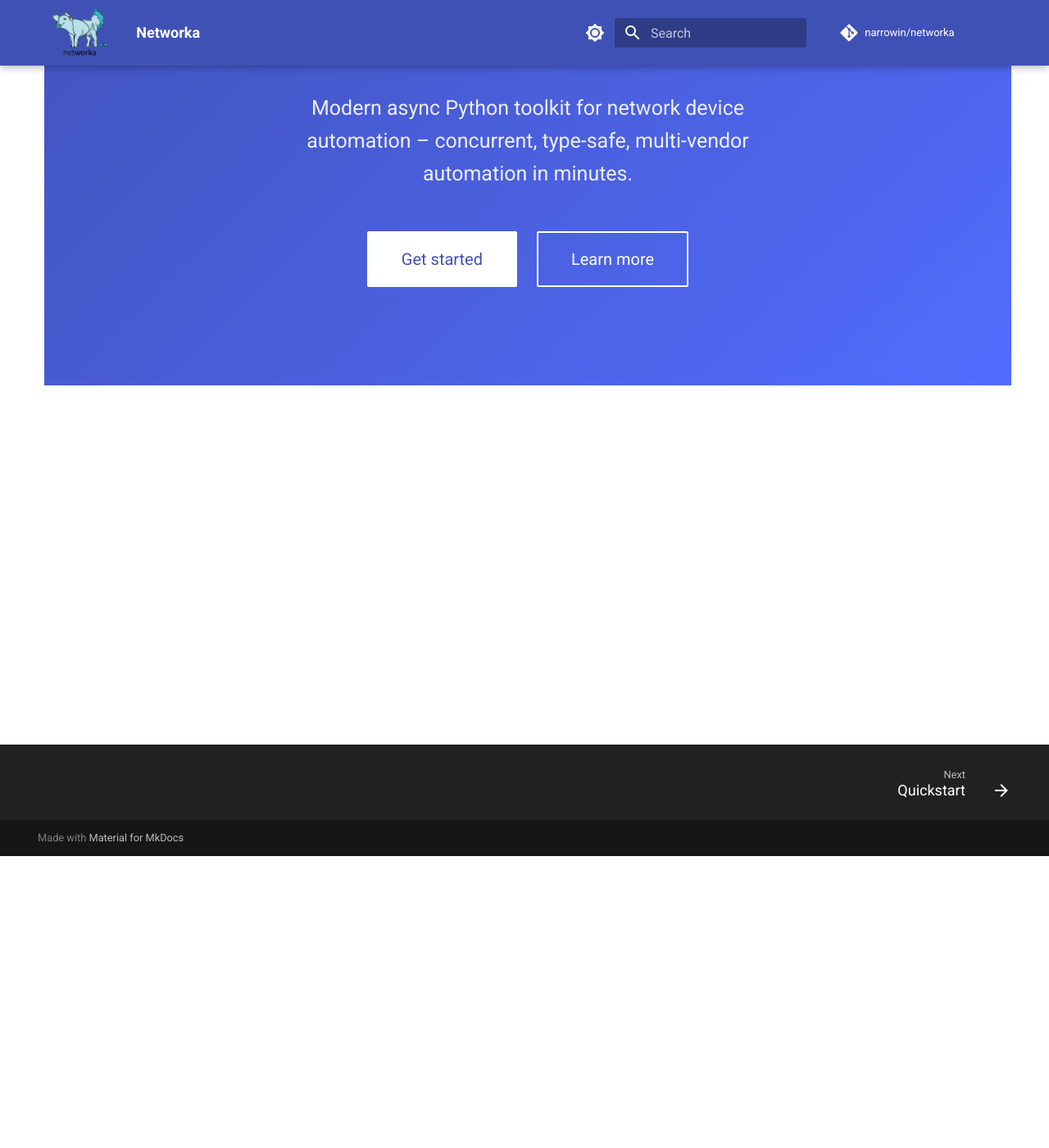
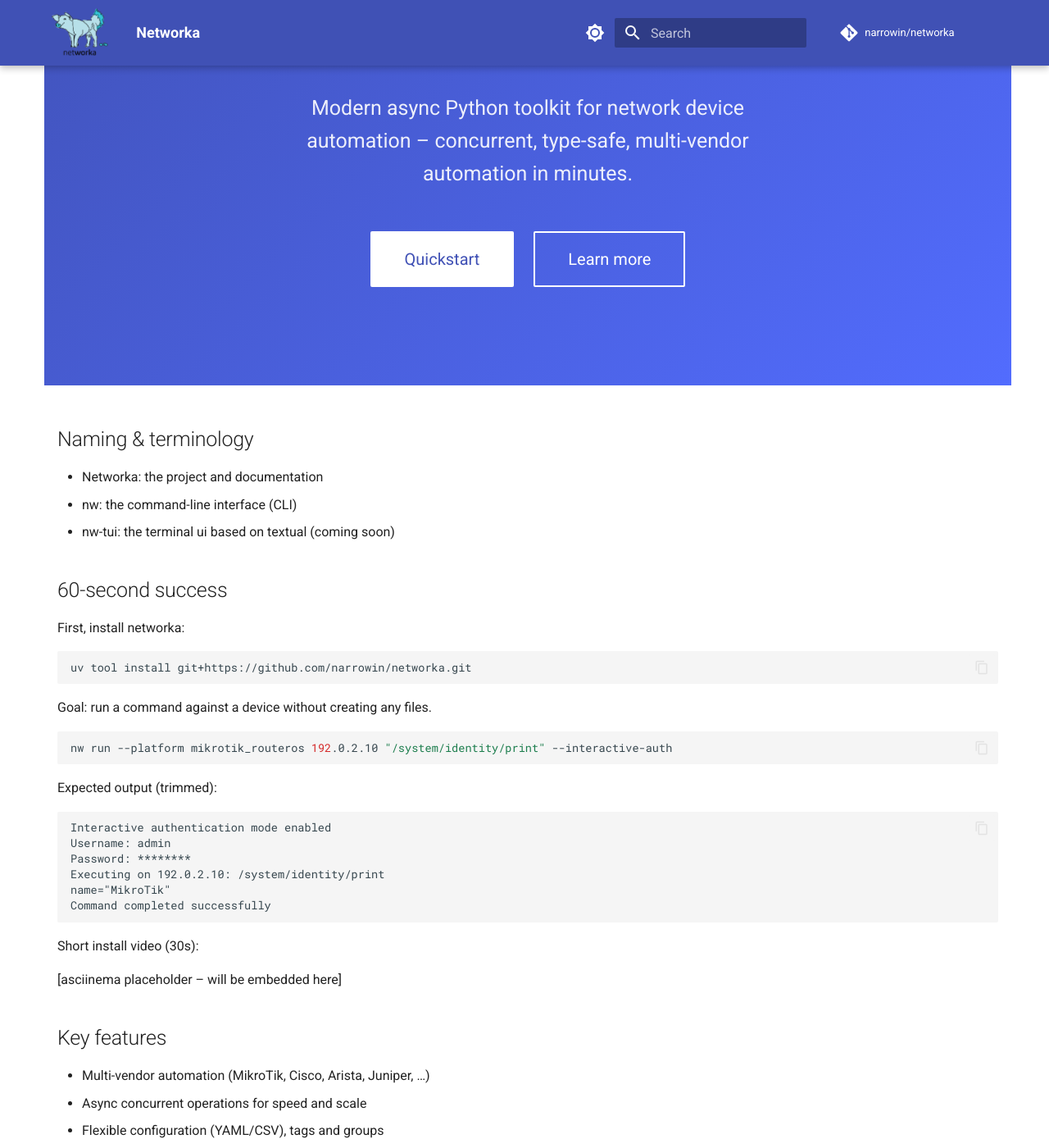
Before and after one commit to narrowin/networka, an MkDocs documentation site: the page built from docs/index.md, in a window 1280 px wide and 1400 px high, scrolled down 356 px. Shown: the whole window at 82% size. Built offline with MkDocs 1.6.1 and Material for MkDocs 9.7.7, drawn with Linux system fonts in a browser that asks for light colours; comment, search, counter and statistics services are not loaded; some of the changed text lies outside the part shown.

Commit message:
Update documentation: rename 'Quickstart' to 'Installation' and enhance installation instructions

````diff
--- a/docs/index.md
+++ b/docs/index.md
@@ -3,9 +3,52 @@
 title: Networka
 ---
 
-# Network automation that simply works
+## Naming & terminology
 
-Modern async Python toolkit for network device automation – concurrent, type-safe, multi-vendor automation in minutes.
+- Networka: the project and documentation
+- nw: the command-line interface (CLI)
+- nw-tui: the terminal ui based on textual (coming soon)
 
-[Get started](getting-started.md){ .md-button .md-button--primary }
-[Learn more](getting-started.md){ .md-button }
+## 60-second success {#quick-start}
+
+First, install networka:
+
+```bash
+uv tool install git+https://github.com/narrowin/networka.git
+```
+
+Goal: run a command against a device without creating any files.
+
+```bash
+nw run --platform mikrotik_routeros 192.0.2.10 "/system/identity/print" --interactive-auth
+```
+
+Expected output (trimmed):
+
+```
+Interactive authentication mode enabled
+Username: admin
+Password: ********
+Executing on 192.0.2.10: /system/identity/print
+name="MikroTik"
+Command completed successfully
+```
+
+Short install video (30s):
+
+[asciinema placeholder – will be embedded here]
+
+## Key features
+
+- Multi-vendor automation (MikroTik, Cisco, Arista, Juniper, …)
+- Async concurrent operations for speed and scale
+- Flexible configuration (YAML/CSV), tags and groups
+- Vendor-aware sequences and backups
+- Rich CLI output with selectable output modes
+- Type-safe internals (mypy), clean CLI (Typer + Rich)
+
+## Installation
+
+Start with the Installation, then explore the User guide for config, environment variables, output modes, results, and more.
+
+Python 3.11+ is required.
--- a/docs/overrides/home.html
+++ b/docs/overrides/home.html
@@ -114,7 +114,12 @@
   <div class="hero">
     <h1>Network automation that simply works</h1>
     <p>Modern async Python toolkit for network device automation – concurrent, type-safe, multi-vendor automation in minutes.</p>
-    <a href="getting-started/" class="md-button md-button--primary">Get started</a>
-    <a href="configuration/" class="md-button">Learn more</a>
+    <a href="#quick-start" class="md-button md-button--primary">Quickstart</a>
+    <a href="getting-started/" class="md-button">Learn more</a>
+  </div>
+
+  <!-- Render the markdown content after the hero -->
+  <div class="md-content__inner md-typeset">
+    {{ page.content }}
   </div>
 {% endblock %}
--- a/mkdocs.yml
+++ b/mkdocs.yml
@@ -8,7 +8,7 @@
 nav:
   - Home: index.md
   - Getting started:
-      - Quickstart: getting-started.md
+      - Intallation: getting-started.md
       - Platform compatibility: platform-compatibility.md
   - User guide:
     - Configuration: configuration.md
````
Also changed, not shown: docs/getting-started.md (+1 -1 lines).
